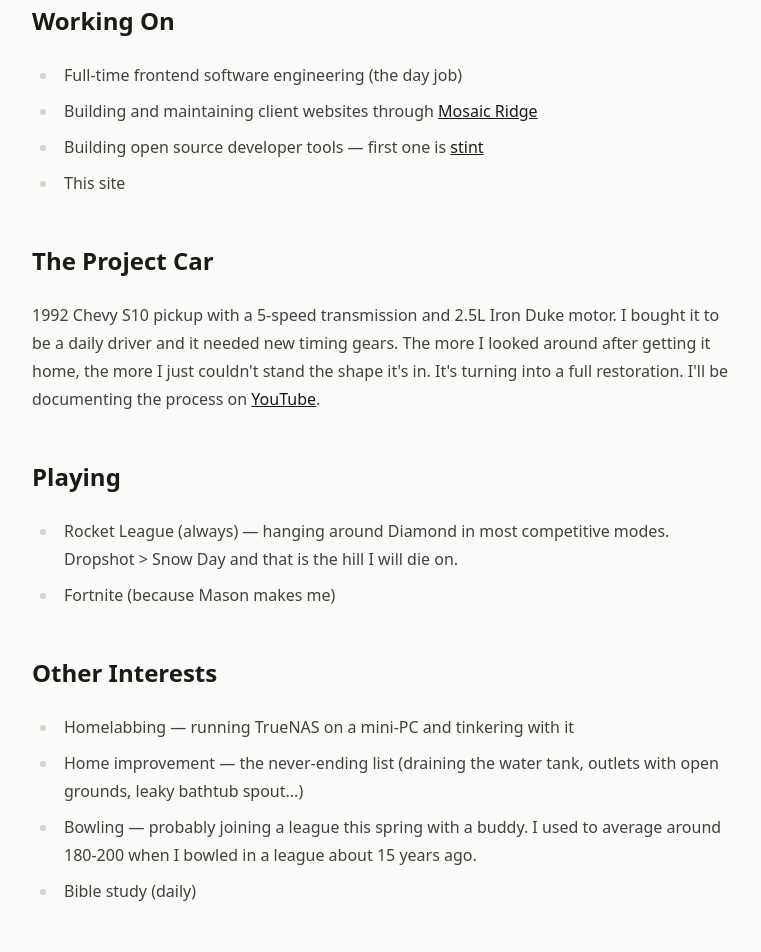
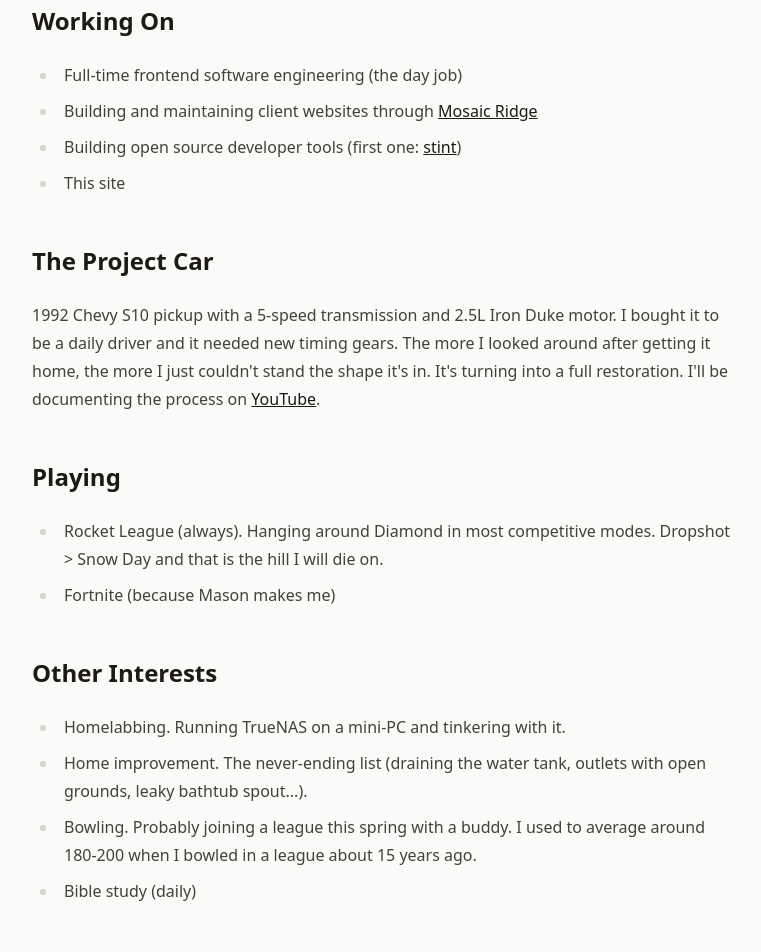
Before and after one commit to DaltonR121/symuality, a Next.js app: page /now in a window 1280 px wide. Shown: the part 460-1412 px from the top of the page, without its empty margins (256-1017 px from the left). Built offline with nearby package versions, Linux system fonts and the light colour scheme.

Commit message:
style: remove all em dashes, polish README
- Replace every em dash with periods, commas, colons, or parentheses
- Replace boilerplate README with project-specific description

```diff
--- a/src/app/about/page.tsx
+++ b/src/app/about/page.tsx
@@ -90,7 +90,7 @@
           I grew up in Morgantown, West Virginia and drove tractor trailer for
           ten years because it&apos;s what I watched my dad do my whole life.
           There&apos;s still a passion for trucks, but it doesn&apos;t pay well
-          enough unless you&apos;re an owner/operator &mdash; and at that point
+          enough unless you&apos;re an owner/operator, and at that point
           it&apos;s not a job, it&apos;s a lifestyle. I hauled casing for
           drilling rigs, mining shields for coal mines, lumber, and saltwater
           and drilling fluids.
@@ -98,7 +98,7 @@
         <p>
           I remember eating lunch with my high school drumline instructor,
           Mr. Welker, and his fianc&eacute;e (we called her &ldquo;MAW&rdquo;
-          &mdash; Miss Almost Welker). They told us about not wanting to be
+          (Miss Almost Welker). They told us about not wanting to be
           stuck in the same cycle as the rest of their family, where their
           parents were from their hometown, and their grandparents, and their
           grandparents&apos; parents. That always stuck with me. I wanted to
@@ -130,7 +130,7 @@
           I started wrenching on big trucks before cars. My dad never wanted the
           blue-collar lifestyle for me and kept me away from his truck garage
           when I was young. He claims he wanted me to get a job pushing a pen.
-          Funny story &mdash; by 19, I was exactly where he didn&apos;t want me
+          Funny story: by 19, I was exactly where he didn&apos;t want me
           to be: in a truck.
         </p>
         <p>
@@ -146,7 +146,7 @@
 
         <Image
           src="/kenworth-restoration.png"
-          alt="2000 Kenworth restoration — before and after, restored with dad"
+          alt="2000 Kenworth restoration, before and after, restored with dad"
           width={1200}
           height={675}
           className="rounded-lg"
@@ -163,7 +163,7 @@
         <p>
           As I got older, I always assumed college was a barrier to entry. I
           honestly figured web development had reached a point where it was all
-          WYSIWYG &mdash; until I learned it might be a viable career without a
+          WYSIWYG until I learned it might be a viable career without a
           degree and there were bootcamps designed to get you there. I enrolled
           in App Academy in 2021, a six-month program. A lot of bootcamps drop
           you straight into React hoping you can write enough JSX to get hired.
@@ -202,14 +202,14 @@
           were full of hypocrites who run wild until Sunday when they go to
           feel good about themselves. I convinced myself Church wasn&apos;t
           necessary. I was also guilty of using God like a vending
-          machine &mdash; prayers go in, hopefully my desired outcome comes out.
+          machine. Prayers go in, hopefully my desired outcome comes out.
         </p>
         <p>
           If I started to doubt my own excuses, my next scapegoat was time. I
           have a family to provide for. I have a social life to maintain. I
           have hobbies for the sake of my sanity. God understands, right? He
           sees how much I have to juggle and knows my heart, so that&apos;s
-          enough &mdash; isn&apos;t it?
+          enough... isn&apos;t it?
         </p>
         <p>
           Beyond all that, the sin I&apos;ve been most guilty of would be
@@ -241,7 +241,7 @@
           St. Francis of Assisi is often credited with saying, &ldquo;Preach
           the Gospel at all times; use words when necessary.&rdquo; Roger is
           the kind of guy where words aren&apos;t necessary. He carries himself
-          differently &mdash; no arrogance, no superiority, just pure, honest
+          differently. No arrogance, no superiority, just pure, honest
           compassion. Even when his patience is wearing thin, his composure
           holds. I eventually found the courage to ask him about his faith.
           Since then, I&apos;ve spent hours asking him hard-hitting questions
@@ -266,7 +266,7 @@
         <p>
           In June of 2025, I was baptized alongside my wife and step-dad. The
           clarity I&apos;ve experienced since that day has been incredible. My
-          wife and I can look back and see God&apos;s will being done &mdash;
+          wife and I can look back and see God&apos;s will being done,
           how He&apos;s been protecting and caring for us all along. We&apos;re
           so thankful to be part of a community that shares our values.
         </p>
@@ -275,7 +275,7 @@
         <p>
           Finding Christ brought the name into focus. I had always been drawn
           to this idea of a &ldquo;simulated reality,&rdquo; but I had it
-          backwards. This <em>is</em> a simulated reality &mdash; not the kind
+          backwards. This <em>is</em> a simulated reality. Not the kind
           built by machines or code, but one authored by God Himself. Every
           moment of this life has been pre-built and set into motion by Him.
           It&apos;s His design, His will. And the name I thought I chose on a
--- a/src/app/now/page.tsx
+++ b/src/app/now/page.tsx
@@ -25,7 +25,7 @@
         <ul>
           <li>Full-time frontend software engineering (the day job)</li>
           <li>Building and maintaining client websites through <a href="https://mosaicridge.com" target="_blank" rel="noopener noreferrer">Mosaic Ridge</a></li>
-          <li>Building open source developer tools &mdash; first one is <a href="https://github.com/DaltonR121/stint" target="_blank" rel="noopener noreferrer">stint</a></li>
+          <li>Building open source developer tools (first one: <a href="https://github.com/DaltonR121/stint" target="_blank" rel="noopener noreferrer">stint</a>)</li>
           <li>This site</li>
         </ul>
 
@@ -45,15 +45,15 @@
 
         <h2>Playing</h2>
         <ul>
-          <li>Rocket League (always) &mdash; hanging around Diamond in most competitive modes. Dropshot &gt; Snow Day and that is the hill I will die on.</li>
+          <li>Rocket League (always). Hanging around Diamond in most competitive modes. Dropshot &gt; Snow Day and that is the hill I will die on.</li>
           <li>Fortnite (because Mason makes me)</li>
         </ul>
 
         <h2>Other Interests</h2>
         <ul>
-          <li>Homelabbing &mdash; running TrueNAS on a mini-PC and tinkering with it</li>
-          <li>Home improvement &mdash; the never-ending list (draining the water tank, outlets with open grounds, leaky bathtub spout...)</li>
-          <li>Bowling &mdash; probably joining a league this spring with a buddy. I used to average around 180-200 when I bowled in a league about 15 years ago.</li>
+          <li>Homelabbing. Running TrueNAS on a mini-PC and tinkering with it.</li>
+          <li>Home improvement. The never-ending list (draining the water tank, outlets with open grounds, leaky bathtub spout...).</li>
+          <li>Bowling. Probably joining a league this spring with a buddy. I used to average around 180-200 when I bowled in a league about 15 years ago.</li>
           <li>Bible study (daily)</li>
         </ul>
 
--- a/src/app/page.tsx
+++ b/src/app/page.tsx
@@ -10,7 +10,7 @@
             Hey, I&apos;m Symuality.
           </h1>
           <p className="mt-1 font-mono text-sm text-stone-400 dark:text-stone-500">
-            a.k.a. Ryan &mdash; the guy behind the screen
+            a.k.a. Ryan // the guy behind the screen
           </p>
           <p className="mt-6 text-lg leading-relaxed text-stone-600 dark:text-stone-400">
             Software engineer by day. Builder of things by nature. I spend time
--- a/src/app/projects/page.tsx
+++ b/src/app/projects/page.tsx
@@ -2,7 +2,7 @@
 
 export const metadata: Metadata = {
   title: "Projects",
-  description: "Things Ryan has built — software, websites, and open source tools.",
+  description: "Things Ryan has built. Software, websites, and open source tools.",
 };
 
 const projects = [
```
Also changed, not shown: 1 other file (tests, documents, lock files or other folders).
